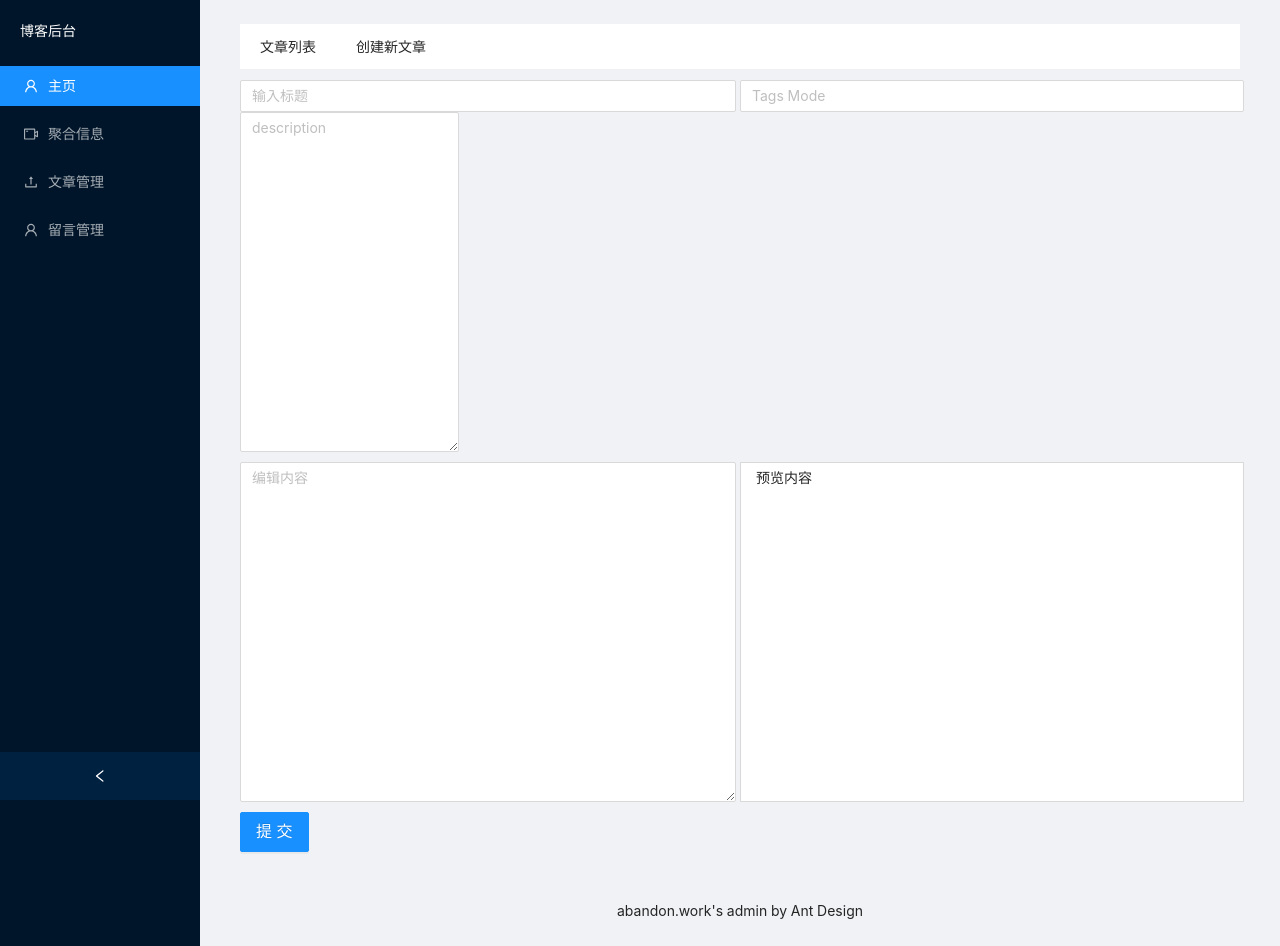
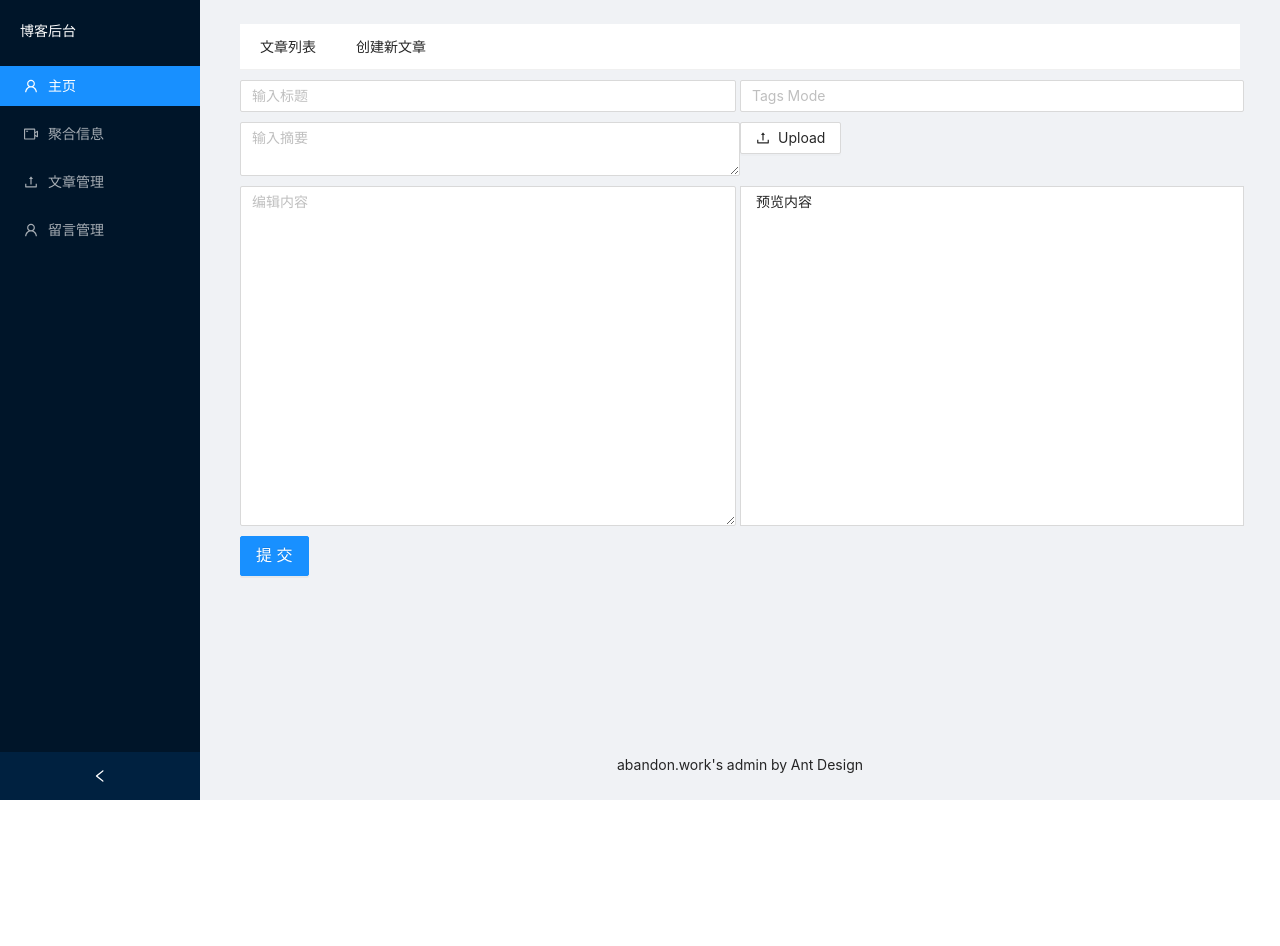
Before and after one commit to Alfxjx/abandon.work, a React (Create React App) app in the folder admin/: page /#/articles/edit in a window 1280 px wide. After the commit the page ends 800 px from the top, so only its background shows below. Built offline with nearby package versions, Linux system fonts and the light colour scheme.

Commit message:
pic upload  half ok

```diff
--- a/admin/package.json
+++ b/admin/package.json
@@ -16,6 +16,7 @@
     "react-redux": "^7.2.1",
     "react-router-dom": "^5.1.2",
     "react-scripts": "3.4.1",
+    "redux": "^4.0.5",
     "typescript": "~3.7.2"
   },
   "scripts": {
@@ -44,6 +45,8 @@
     "@types/node": "^12.12.54",
     "@types/react": "^16.9.25",
     "@types/react-dom": "^16.9.5",
-    "@types/react-router-dom": "^5.1.5"
+    "@types/react-redux": "^7.1.9",
+    "@types/react-router-dom": "^5.1.5",
+    "@types/redux": "^3.6.0"
   }
 }
--- a/admin/src/App.tsx
+++ b/admin/src/App.tsx
@@ -6,12 +6,18 @@ import Articles from './pages/articles/index';
 import Juhe from './pages/juhe/index';
 import Home from "./pages/Home/index";
 import BBS from './pages/bbs/index';
+import Login from './pages/Login/index'
 import { HashRouter, Link, Route, Switch } from 'react-router-dom';
+import { connect } from 'react-redux';
 
 
 const { Content, Footer, Sider } = Layout;
 
-class App extends React.Component {
+interface IProps {
+	isLogin?: boolean
+}
+
+class App extends React.Component<IProps> {
 	state = {
 		collapsed: false,
 	};
@@ -22,8 +28,9 @@ class App extends React.Component {
 	};
 
 	render() {
-		return (
-			<HashRouter>
+		let renderer;
+		if (this.props.isLogin) {
+			renderer = <HashRouter>
 				<div className="App">
 					<Layout style={{ minHeight: '100vh' }}>
 						<Sider collapsible collapsed={this.state.collapsed} onCollapse={this.onCollapse}>
@@ -80,8 +87,25 @@ class App extends React.Component {
 					</Layout>
 				</div>
 			</HashRouter>
-		);
+		} else {
+			renderer = <Login />
+		}
+		return renderer
 	}
 }
 
-export default App;
+function mapStateToProps(state: boolean) {
+	return {
+		isLogin: state
+	}
+}
+
+//需要触发什么行为
+function mapDispatchToProps(dispatch:any) {
+    return {
+        Login: () => dispatch({ type: 'login' }),
+        Logout: () => dispatch({ type: 'logout' })
+    }
+  }
+
+export default connect(mapStateToProps,mapDispatchToProps)(App);
--- a/admin/src/index.tsx
+++ b/admin/src/index.tsx
@@ -3,12 +3,19 @@ import ReactDOM from 'react-dom';
 import './index.css';
 import App from './App';
 import * as serviceWorker from './serviceWorker';
+import reducer from "./store/reducer";
+import { createStore } from 'redux';
+import { Provider } from 'react-redux';
+
+const store = createStore(reducer);
 
 ReactDOM.render(
   // <React.StrictMode>
   //   <App />
   // </React.StrictMode>,
-  <App />,
+  <Provider store={store}>
+    <App />
+  </Provider>,
   document.getElementById('root')
 );
 
--- a/admin/src/pages/articles/components/CreateArticle.tsx
+++ b/admin/src/pages/articles/components/CreateArticle.tsx
@@ -2,7 +2,8 @@ import React, { useState, useEffect } from 'react'
 import marked from 'marked';
 import hljs from "highlight.js";
 import 'highlight.js/styles/monokai-sublime.css';
-import { Row, Col, Input, Button, Select } from 'antd';
+import { Row, Col, Input, Button, Select, Upload } from 'antd';
+import { UploadOutlined } from '@ant-design/icons';
 import './CreateArticle.css';
 
 const { TextArea } = Input;
@@ -59,6 +60,18 @@ export default function CreateArticle() {
         }
     }
 
+    const uploadProps = {
+        action: '',
+        // @ts-ignore
+        onChange({ file, fileList }) {
+            if (file.status !== 'uploading') {
+                // TODO check upload过程
+                console.log(file, fileList);
+            }
+        },
+
+    }
+
     return (
         <div>
             <Row gutter={5} style={{ marginTop: "10px" }}>
@@ -70,14 +83,20 @@ export default function CreateArticle() {
                             </Select>
                         </Col>
                     </Row>
-                    <Row>
-                        <Col>
+                    <Row style={{ marginTop: "10px" }}>
+                        <Col span={12}>
                             <TextArea
-                                rows={15}
                                 onChange={changeDesContent}
                                 onPressEnter={changeDesContent}
-                                placeholder="description"
+                                placeholder="输入摘要"
                             />
+                        </Col>
+                        <Col span={12}>
+                            <Upload {...uploadProps}>
+                                <Button>
+                                    <UploadOutlined /> Upload
+                                </Button>
+                            </Upload>
                         </Col>
                     </Row>
                     <Row gutter={8} style={{ marginTop: "10px" }} >
--- /dev/null
+++ b/admin/src/store/reducer.ts
@@ -0,0 +1,22 @@
+const isLogin = true;
+
+const login = {
+    type: 'login'
+}
+
+const logout = {
+    type: 'logout'
+}
+
+const reducer = (state = isLogin, action: { type: string }) => {
+    switch (action.type) {
+        case 'login':
+            return state = true;
+        case 'logout':
+            return state = false;
+        default:
+            return state;
+    }
+}
+
+export default reducer
```
Also changed, not shown: 1 other file (tests, documents, lock files or other folders).
